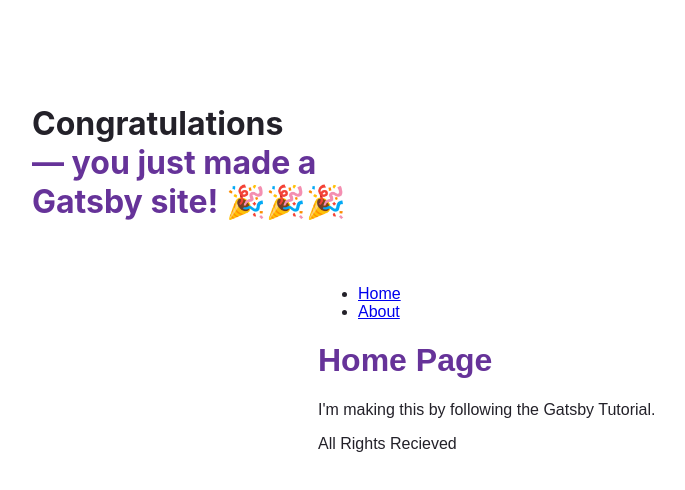
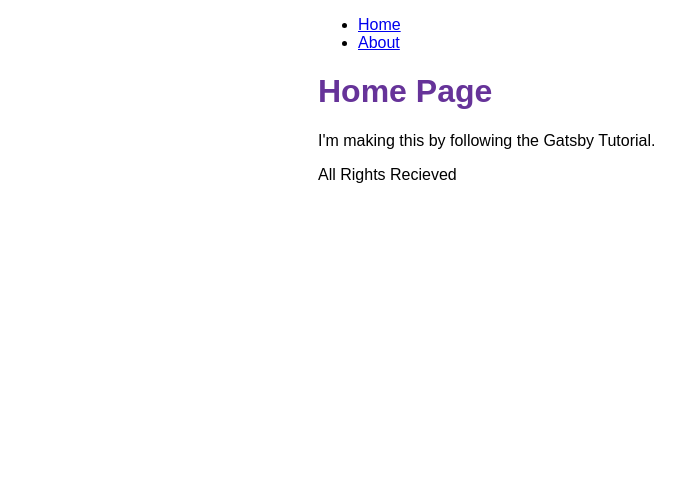
Before and after one commit to ktmsandunsiri/gastsby-site-1, a Gatsby site: page / in a window 1280 px wide. Shown: the whole page, without its empty margins (72-757 px from the left). Built offline with nearby package versions, Linux system fonts and the light colour scheme; Gatsby itself is replaced by a stand-in of ours.

Commit message:
remove unnessasory codes

```diff
--- a/src/pages/index.js
+++ b/src/pages/index.js
@@ -130,16 +130,7 @@ const links = [
 // markup
 const IndexPage = () => {
   return (
-    <main style={pageStyles}>
-      <title>Home Page</title>
-      <h1 style={headingStyles}>
-        Congratulations
-        <br />
-        <span style={headingAccentStyles}>— you just made a Gatsby site! </span>
-        <span role="img" aria-label="Party popper emojis">
-          🎉🎉🎉
-        </span>
-      </h1>
+    <main>
       <Layout pageTitle="Home Page">
         <p>I'm making this by following the Gatsby Tutorial.</p>
       </Layout>
```
